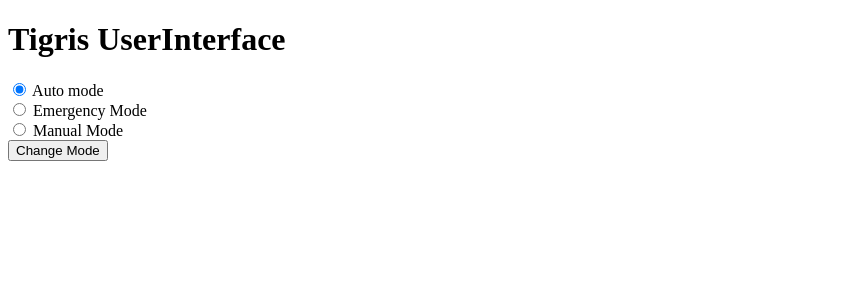
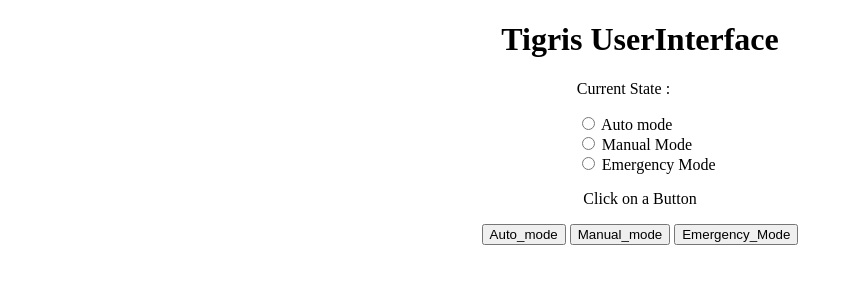
Before and after one commit to RamprasadhNatarajan/Tigris-UX, a website: page userInterface.html in a window 1280 px wide. Shown: the whole page, without its empty margins (0-853 px from the left). Drawn offline with nearby package versions, Linux system fonts and the light colour scheme.

Commit message:
added external js, buttons in ui changes: request data from string to json

```diff
--- /dev/null
+++ b/scripts/tigris_ux.js
@@ -0,0 +1,24 @@
+var changeState = function(newState) {
+        var State = newState;
+        $.ajax({
+            type: "POST",
+            url: '/changeInput',
+            dataType: "json",
+            contentType: "application/json",
+            data: '{"State":"' + State + '"}',
+            success: function(data) {
+			document.getElementById('Notification').innerHTML = "Current State : " + State;
+			if(State!=='')
+			{
+			var radio = "#radio-"+State;
+			$(radio).prop("checked", true);
+			}
+
+  $("#radio-0").prop("checked", true);
+              },
+            error: function(data) {
+                alert("fail");
+            }
+        });
+
+    }
--- /dev/null
+++ b/style/myStyle.css
@@ -0,0 +1,8 @@
+div.header{
+		text-align: center;
+		}
+		div.mode_buttons{
+		text-align: center;
+		}
+		div.notification_display{
+		margin-left: 45%		}
--- a/userInterface.html
+++ b/userInterface.html
@@ -3,15 +3,27 @@
 <html>
     <head>
         <title>Tigris UserInterface</title>
-    </head>
-
-    <body>
+		<meta charset = "UTF-8">
+		<script src="https://ajax.googleapis.com/ajax/libs/jquery/3.3.1/jquery.min.js"></script>
+		<script src="/scripts/tigris_ux.js"></script>
+		<link rel = "stylesheet" type = "text/css" href = "style/myStyle.css">
+	</head>
+<body>
+		<div class="header">
         <h1>Tigris UserInterface</h1>
-        <form method="post" action="/changeInput">
-            <input type="radio" name="Mode" value="Auto_mode" checked> Auto mode<br>
-			<input type="radio" name="Mode" value="Emergency_Mode"> Emergency Mode<br>
-			<input type="radio" name="Mode" value="Manual_Mode"> Manual Mode  <br>
-            <input type="submit" value="Change Mode">
+		</div>
+		<div class="notification_display">
+		<p id="Notification">Current State : </p>
+	        <input id = "radio-Auto_Mode"type="radio" name="Mode" value="Auto_Mode" > Auto mode<br>
+			<input id = "radio-Manual_Mode" type="radio" name="Mode" value="Manual_Mode"> Manual Mode  <br>
+			<input id = "radio-Emergency_Mode" type="radio" name="Mode" value="Emergency_Mode"> Emergency Mode<br>
+		</div>
+		<div class="mode_buttons">
+		<p>Click on a Button</p>
+		<button type = "button" value = "Auto_mode" onclick="changeState('Auto_Mode')"> Auto_mode </button>
+		<button type = "button" value = "Manual_mode" onclick="changeState('Manual_Mode')"> Manual_mode </button>
+		<button type = "button" value = "Emergency_Mode" onclick="changeState('Emergency_Mode')"> Emergency_Mode </button>
+			</div>
         </form>
     </body>
 </html>
```
Also changed, not shown: index.js (+10 -5 lines).
